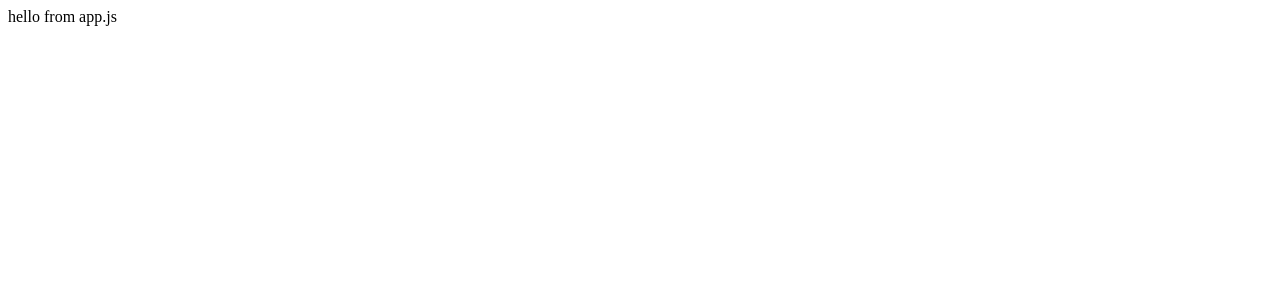
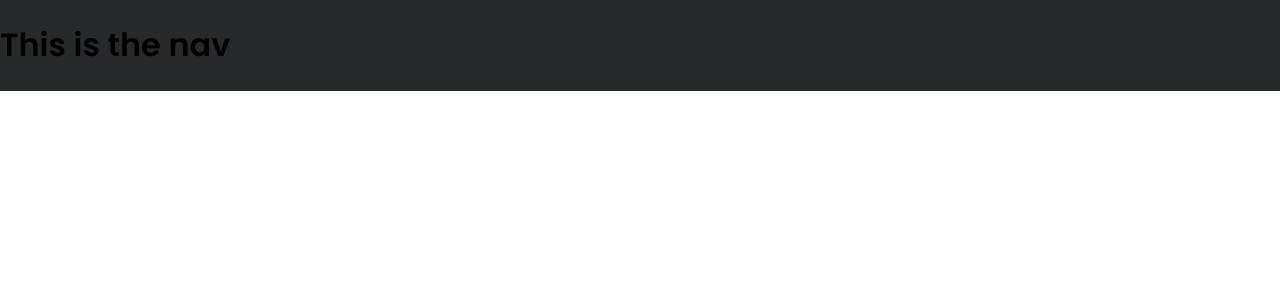
Before and after one commit to ashirbad29/Flashtype, a React (Create React App) app: page / in a window 1280 px wide. Shown: the top 300 px of the page. Built offline with nearby package versions, Linux system fonts and the light colour scheme.

Commit message:
add the app component

```diff
--- a/src/Components/App/App.css
+++ b/src/Components/App/App.css
@@ -0,0 +1,11 @@
+body {
+	margin: 0;
+	box-sizing: border-box;
+	font-family: 'poppins', sans-serif;
+}
+
+.app {
+	display: flex;
+	flex-direction: column;
+	background-color: #262a2b;
+}
--- a/src/Components/App/App.jsx
+++ b/src/Components/App/App.jsx
@@ -1,7 +1,20 @@
 import React from 'react';
+import './App.css';
 
-const App = () => {
-	return <div>hello from app.js</div>;
-};
+class App extends React.Component {
+	render() {
+		return (
+			<div className='app'>
+				{/* Nav */}
+				<h1>This is the nav</h1>
+				{/* Landing Page */}
+
+				{/* Challenge section */}
+
+				{/* Footer */}
+			</div>
+		);
+	}
+}
 
 export default App;
```
